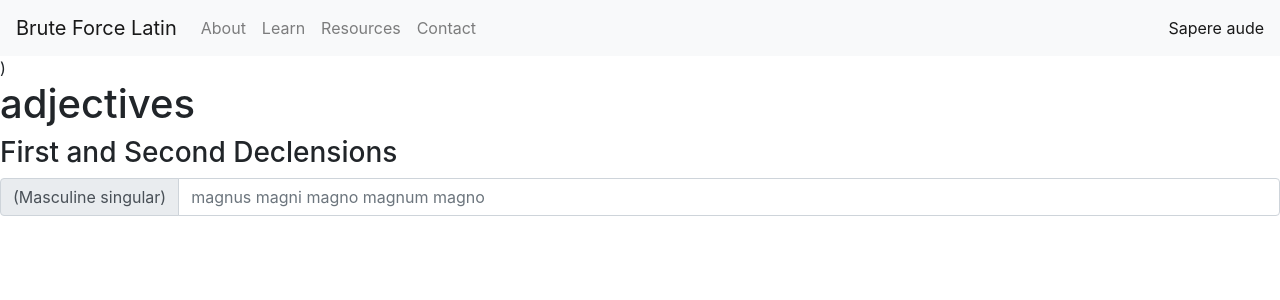
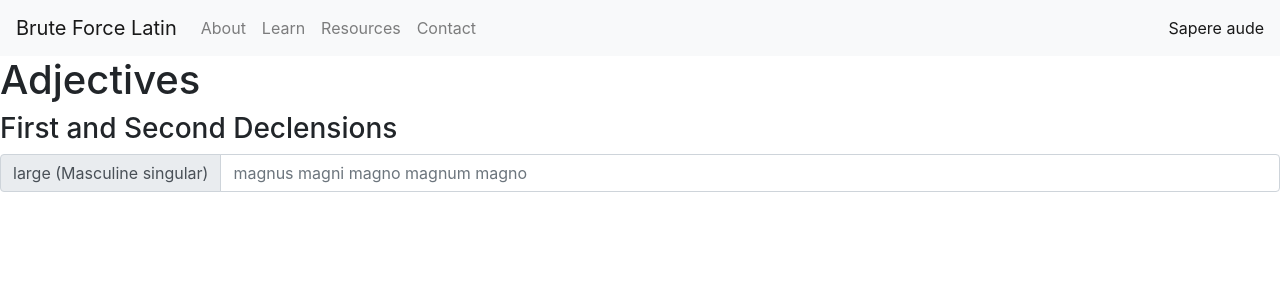
Before and after one commit to Brute-Force-Programmers/brute-force-latin, a React (Create React App) app: page /learn in a window 1280 px wide. Shown: the top 300 px of the page. Built offline with nearby package versions, Linux system fonts and the light colour scheme.

Commit message:
updates to schema and quiz

```diff
--- a/src/Pages/Learn.js
+++ b/src/Pages/Learn.js
@@ -5,18 +5,23 @@ import UserQuizInput from "../components/UserQuizInput";
 
 const readJSON = require('../vocab/AdjectivesTest.json')
 
+
+
+
 const Learn = (props) => {
 
+
   return (
+
     <div>
-      <NavBar />)
+      <NavBar />
       <UserQuizInput
-        type={Object.keys(readJSON)}
-        sectionTitle={readJSON.adjectives.largeMS.sectionTitle}
-        word={readJSON.adjectives.word}
-        gender={readJSON.adjectives.largeMS.gender}
-        singular={readJSON.adjectives.largeMS.pluralOrSingular}
-        answer={(readJSON.adjectives.largeMS.answer).join(' ')}
+        type={readJSON.largeMS.category}
+        sectionTitle={readJSON.largeMS.sectionTitle}
+        word={readJSON.largeMS.word}
+        gender={readJSON.largeMS.gender}
+        singular={readJSON.largeMS.pluralOrSingular}
+        answer={(readJSON.largeMS.answer).join(' ')}
       />
     </div>
   );
--- a/src/components/UserQuizInput.js
+++ b/src/components/UserQuizInput.js
@@ -2,7 +2,6 @@ import React from "react";
 import { InputGroup, InputGroupAddon, InputGroupText, Input } from "reactstrap";
 
 const UserQuizInput = (props) => {
-  console.log(props);
   return (
     <div>
       <h1>{props.type}</h1>
--- a/src/vocab/AdjectivesTest.json
+++ b/src/vocab/AdjectivesTest.json
@@ -1,7 +1,15 @@
 {
-  "adjectives": {
   "largeMS": {
     "word": "large",
+    "answer": ["magnus", "magni", "magno", "magnum", "magno"],
+    "sectionTitle": "First and Second Declensions",
+    "gender": "Masculine",
+    "pluralOrSingular": "singular",
+    "endingOrComparatives": "",
+    "category": "Adjectives"
+  },
+  "largePS": {
+    "word": "large2",
     "answer": ["magnus", "magni", "magno", "magnum", "magno"],
     "sectionTitle": "First and Second Declensions",
     "gender": "Masculine",
@@ -9,4 +17,3 @@
     "endingOrComparatives": ""
   }
 }
-}
```
Also changed, not shown: src/vocab/oldVocab/nouns.json (renamed from src/vocab/old vocab/nouns.json), src/vocab/oldVocab/theAdjectives.json (renamed from src/vocab/old vocab/theAdjectives.json), src/vocab/oldVocab/verbsIActive.json (renamed from src/vocab/old vocab/verbsIActive.json), src/vocab/oldVocab/verbsIPassive.json (renamed from src/vocab/old vocab/verbsIPassive.json), src/vocab/oldVocab/verbsSActive.json (renamed from src/vocab/old vocab/verbsSActive.json), src/vocab/oldVocab/verbsSPassive.json (renamed from src/vocab/old vocab/verbsSPassive.json). Lines whose indentation alone changed are shown as unchanged.
